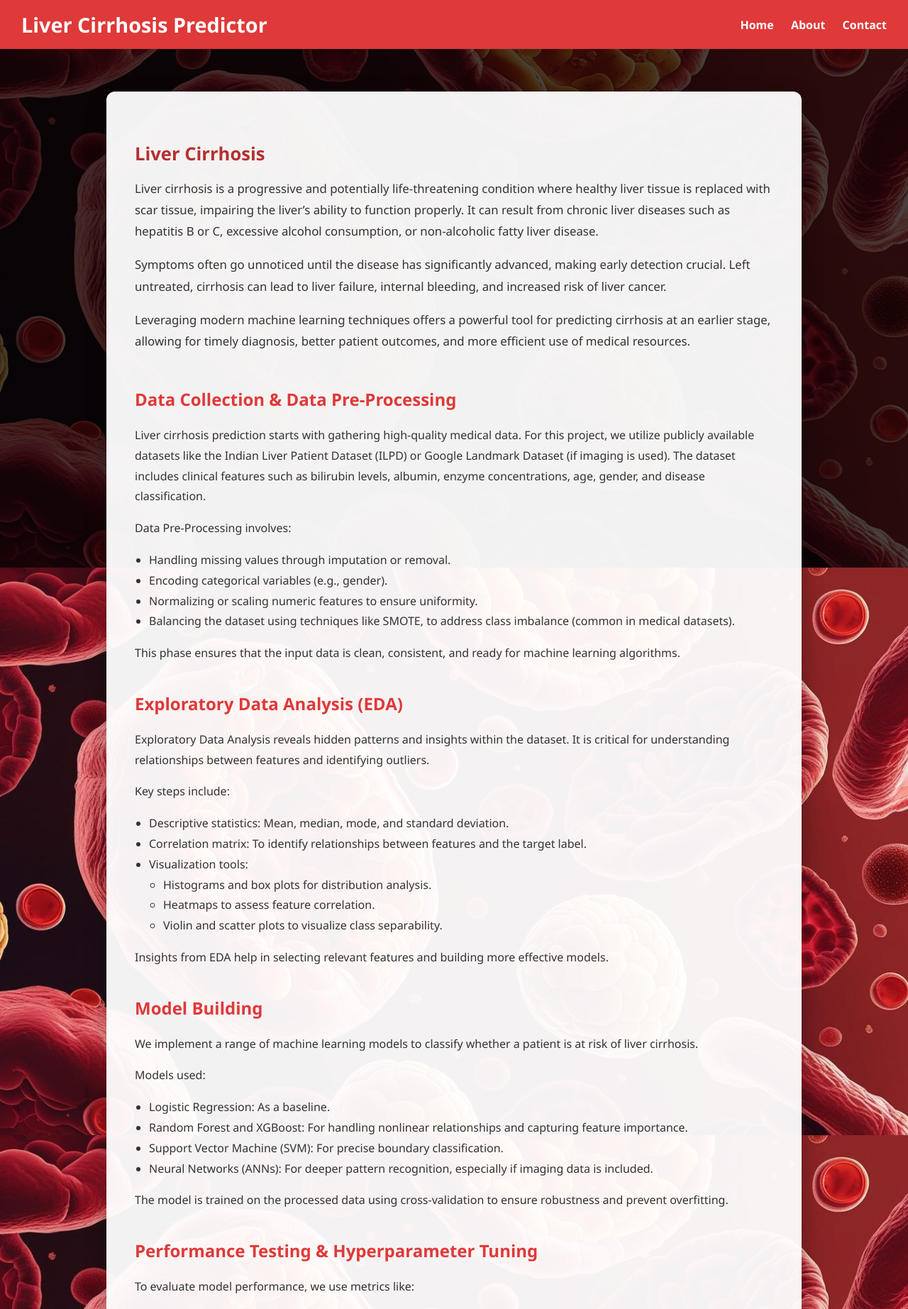
After one commit to vaishnavi-m09/liver-cirrhosis-predictor, a Flask app: page /about in a window 1280 px wide. The commit adds this page. Shown: the top 1845 px of the page at 71% size. Run offline with Flask 3, Linux system fonts and the light colour scheme; parts of the project's set-up code (start-up, migrations or seed data) failed here and were passed over.

Commit message:
Added the pages

```diff
--- a/Flask/app.py
+++ b/Flask/app.py
@@ -72,5 +72,13 @@ def index():
 
     return render_template("index.html", prediction=prediction, numeric_fields=numeric_fields)
 
+@app.route("/about")
+def about():
+    return render_template("about.html")
+
+@app.route("/contact")
+def contact():
+    return render_template("contact.html")
+
 if __name__ == "__main__":
     app.run(debug=True)
--- /dev/null
+++ b/Flask/templates/about.html
@@ -0,0 +1,203 @@
+<!DOCTYPE html>
+<html lang="en">
+<head>
+  <meta charset="UTF-8">
+  <title>About - Liver Cirrhosis Predictor</title>
+  <style>
+    body {
+      margin: 0;
+      font-family: 'Segoe UI', Tahoma, Geneva, Verdana, sans-serif;
+      background: url("{{ url_for('static', filename='assets/liver_bg.jpg') }}") no-repeat center center fixed;
+      background-size: cover;
+      color: white;
+    }
+
+    body::before {
+      content: '';
+      position: fixed;
+      top: 0;
+      left: 0;
+      height: 100%;
+      width: 100%;
+      background: rgba(0, 0, 0, 0.7);
+      z-index: -1;
+    }
+
+    header {
+      background: #df3939;
+      padding: 15px 30px;
+      display: flex;
+      justify-content: space-between;
+      align-items: center;
+    }
+
+    header h1 {
+      color: white;
+      margin: 0;
+      font-size: 1.8rem;
+    }
+
+    nav a {
+      color: white;
+      margin-left: 20px;
+      text-decoration: none;
+      font-weight: bold;
+    }
+
+    nav a:hover {
+      text-decoration: underline;
+    }
+
+    .container {
+      max-width: 900px;
+      margin: 60px auto;
+      background: rgba(255, 255, 255, 0.95);
+      color: #333;
+      padding: 40px;
+      border-radius: 12px;
+      box-shadow: 0 8px 30px rgba(0, 0, 0, 0.3);
+    }
+
+    h2 {
+      color: #df3939;
+      margin-top: 30px;
+    }
+
+    p, li {
+      line-height: 1.8;
+      font-size: 1rem;
+    }
+
+    ul {
+      padding-left: 20px;
+    }
+
+    .section {
+      margin-bottom: 40px;
+    }
+
+    .intro {
+      margin-bottom: 50px;
+    }
+
+    .intro h2 {
+      margin-bottom: 15px;
+      font-size: 1.6rem;
+      color: #b53030;
+    }
+
+    .intro p {
+      font-size: 1.05rem;
+    }
+  </style>
+</head>
+<body>
+
+  <header>
+    <h1>Liver Cirrhosis Predictor</h1>
+    <nav>
+      <a href="/">Home</a>
+      <a href="/about">About</a>
+      <a href="/contact">Contact</a>
+    </nav>
+  </header>
+
+  <div class="container">
+
+    <div class="intro">
+      <h2>Liver Cirrhosis</h2>
+      <p>
+        Liver cirrhosis is a progressive and potentially life-threatening condition where healthy liver tissue is replaced with scar tissue, impairing the liver’s ability to function properly. It can result from chronic liver diseases such as hepatitis B or C, excessive alcohol consumption, or non-alcoholic fatty liver disease.
+      </p>
+      <p>
+        Symptoms often go unnoticed until the disease has significantly advanced, making early detection crucial. Left untreated, cirrhosis can lead to liver failure, internal bleeding, and increased risk of liver cancer.
+      </p>
+      <p>
+        Leveraging modern machine learning techniques offers a powerful tool for predicting cirrhosis at an earlier stage, allowing for timely diagnosis, better patient outcomes, and more efficient use of medical resources.
+      </p>
+    </div>
+
+    <!-- Existing content follows -->
+    <div class="section">
+      <h2> Data Collection & Data Pre-Processing</h2>
+      <p>
+        Liver cirrhosis prediction starts with gathering high-quality medical data. For this project, we utilize publicly available datasets like the Indian Liver Patient Dataset (ILPD) or Google Landmark Dataset (if imaging is used). The dataset includes clinical features such as bilirubin levels, albumin, enzyme concentrations, age, gender, and disease classification.
+      </p>
+      <p>Data Pre-Processing involves:</p>
+      <ul>
+        <li>Handling missing values through imputation or removal.</li>
+        <li>Encoding categorical variables (e.g., gender).</li>
+        <li>Normalizing or scaling numeric features to ensure uniformity.</li>
+        <li>Balancing the dataset using techniques like SMOTE, to address class imbalance (common in medical datasets).</li>
+      </ul>
+      <p>This phase ensures that the input data is clean, consistent, and ready for machine learning algorithms.</p>
+    </div>
+
+    <div class="section">
+      <h2>Exploratory Data Analysis (EDA)</h2>
+      <p>
+        Exploratory Data Analysis reveals hidden patterns and insights within the dataset. It is critical for understanding relationships between features and identifying outliers.
+      </p>
+      <p>Key steps include:</p>
+      <ul>
+        <li>Descriptive statistics: Mean, median, mode, and standard deviation.</li>
+        <li>Correlation matrix: To identify relationships between features and the target label.</li>
+        <li>Visualization tools:</li>
+        <ul>
+          <li>Histograms and box plots for distribution analysis.</li>
+          <li>Heatmaps to assess feature correlation.</li>
+          <li>Violin and scatter plots to visualize class separability.</li>
+        </ul>
+      </ul>
+      <p>Insights from EDA help in selecting relevant features and building more effective models.</p>
+    </div>
+
+    <div class="section">
+      <h2>Model Building</h2>
+      <p>
+        We implement a range of machine learning models to classify whether a patient is at risk of liver cirrhosis.
+      </p>
+      <p>Models used:</p>
+      <ul>
+        <li>Logistic Regression: As a baseline.</li>
+        <li>Random Forest and XGBoost: For handling nonlinear relationships and capturing feature importance.</li>
+        <li>Support Vector Machine (SVM): For precise boundary classification.</li>
+        <li>Neural Networks (ANNs): For deeper pattern recognition, especially if imaging data is included.</li>
+      </ul>
+      <p>The model is trained on the processed data using cross-validation to ensure robustness and prevent overfitting.</p>
+    </div>
+
+    <div class="section">
+      <h2>Performance Testing & Hyperparameter Tuning</h2>
+      <p>To evaluate model performance, we use metrics like:</p>
+      <ul>
+        <li>Accuracy</li>
+        <li>Precision & Recall</li>
+        <li>F1-Score</li>
+        <li>ROC-AUC Curve</li>
+      </ul>
+      <p>We then fine-tune hyperparameters using:</p>
+      <ul>
+        <li>Grid Search and Random Search</li>
+        <li>Bayesian Optimization (for advanced tuning)</li>
+      </ul>
+      <p>Cross-validation is repeated during tuning to ensure the model generalizes well to unseen data.</p>
+    </div>
+
+    <div class="section">
+      <h2>Model Deployment</h2>
+      <p>After achieving optimal performance, the model is deployed in a user-accessible web application.</p>
+      <p>Deployment steps include:</p>
+      <ul>
+        <li>Model Serialization using joblib or pickle.</li>
+        <li>Backend Integration using Flask or FastAPI.</li>
+        <li>Frontend Interface to collect user inputs and display predictions.</li>
+        <li>Cloud Hosting on platforms like AWS, Heroku, or Azure for accessibility and scalability.</li>
+      </ul>
+      <p>The deployed model provides real-time predictions and can aid clinicians or patients in early detection and intervention of liver cirrhosis.</p>
+    </div>
+
+  </div>
+
+</body>
+</html>
```
Also changed, not shown: Flask/templates/aboutold.html (added, +172 -0 lines), Flask/templates/contact.html (added, +109 -0 lines), Flask/templates/home.html (+11 -0 lines), Flask/templates/index.html (+9 -0 lines), Flask/templates/inner-page.html (deleted), Flask/templates/portfolio-details.html (deleted), 2 other files.
